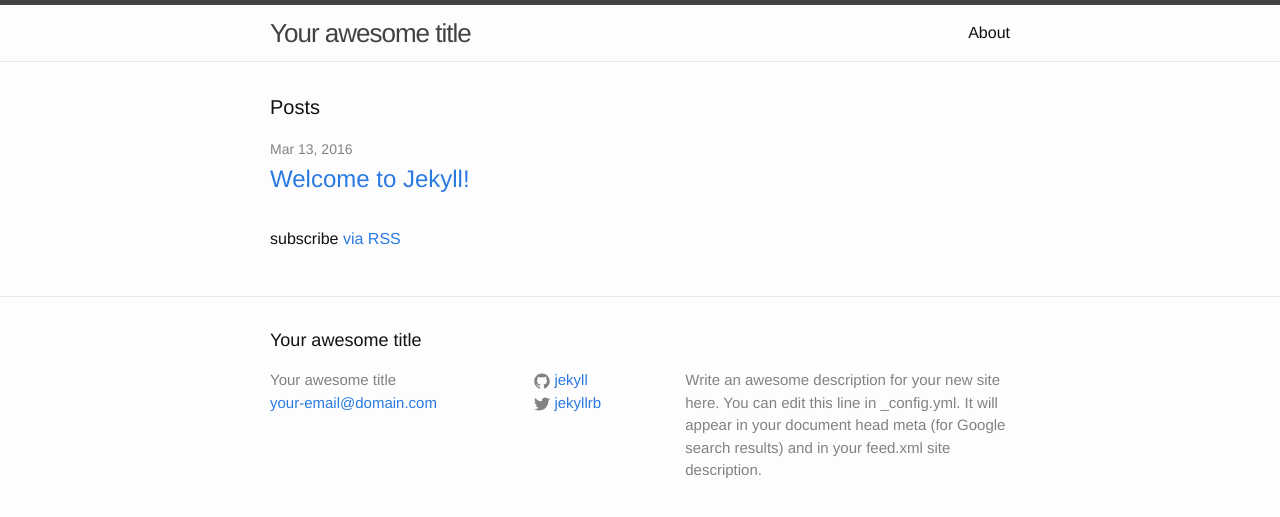
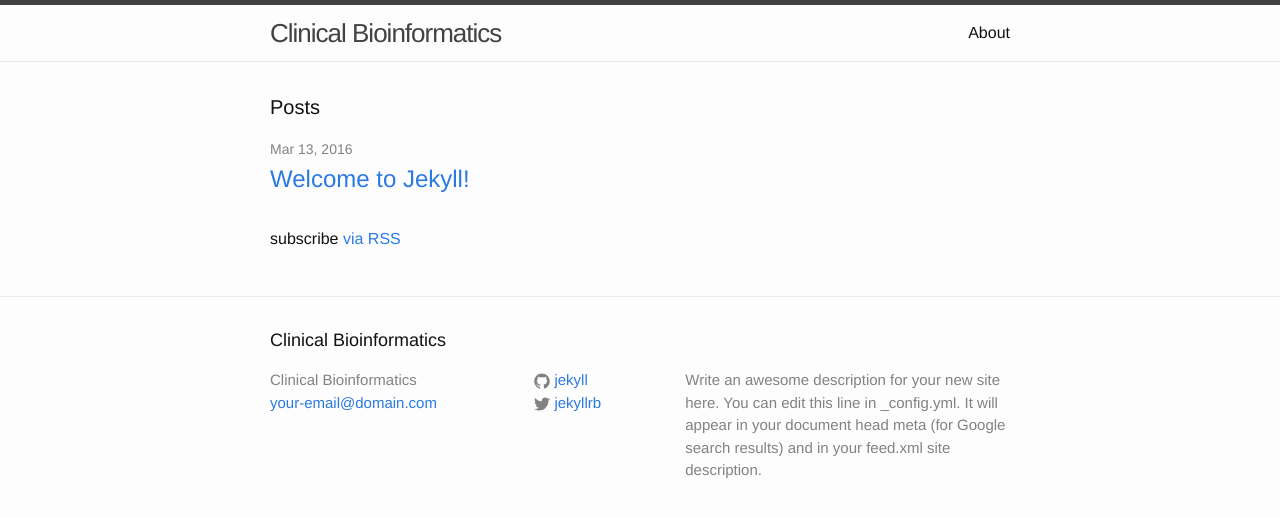
Before and after one commit to ClinicalBioinformatics/clinicalbioinformatics.github.io, a Jekyll site: the page built from index.html, in a window 1280 px wide. Shown: the top 517 px of the page. Built offline with Jekyll 4.4.1, drawn with Linux system fonts in a browser that asks for light colours.

Commit message:
Add title and URL to _config.yml

```diff
--- a/_config.yml
+++ b/_config.yml
@@ -1,12 +1,12 @@
 # Site settings
-title: Your awesome title
+title: Clinical Bioinformatics
 email: your-email@domain.com
 description: > # this means to ignore newlines until "baseurl:"
   Write an awesome description for your new site here. You can edit this
   line in _config.yml. It will appear in your document head meta (for
   Google search results) and in your feed.xml site description.
 baseurl: "" # the subpath of your site, e.g. /blog/
-url: "http://yourdomain.com" # the base hostname & protocol for your site
+url: "http://clinicalbioinformatics.github.io" # the base hostname & protocol for your site
 twitter_username: jekyllrb
 github_username:  jekyll
 
```
